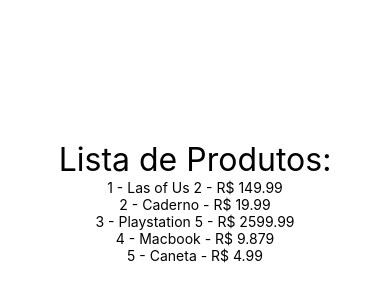
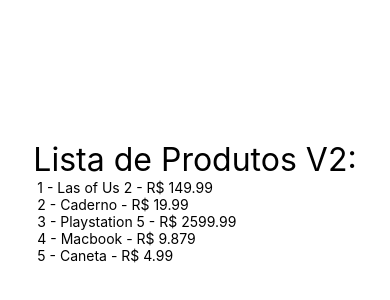
Before and after one commit to vaniamesquita/exerciciosReactNative, a React Native app: screen / in a window 390 px wide. Shown: the part 220-520 px from the top of the page. Built offline with nearby package versions, Linux system fonts and the light colour scheme.

Commit message:
renderizando lista - FlatList

```diff
--- a/src/App.js
+++ b/src/App.js
@@ -1,6 +1,6 @@
 import React from 'react';
 import {View, StyleSheet} from 'react-native';
-import ListaProdutos from './components/produtos/ListaProdutos';
+import ListaProdutosV2 from './components/produtos/ListaProdutosV2';
 
 // import UsuarioLogado from './components/UsuarioLogado';
 // import ParImpar from './components/ParImpar';
@@ -18,7 +18,7 @@
 //componente baseado em função -> funcional
 export default () => (
   <View style={style.App}>
-    <ListaProdutos />
+    <ListaProdutosV2 />
 
 
     {/*
--- /dev/null
+++ b/src/components/produtos/ListaProdutosV2.js
@@ -0,0 +1,22 @@
+import React from 'react'
+import { Text, FlatList , SafeAreaView} from 'react-native'
+import Estilo from '../estilo'
+
+import produtos from './produtos'
+
+export default props => {
+    const produtoRender = ({item}) => {
+        return <Text> {item.id} - {item.nome} - R$ {item.preco}</Text>
+    }
+    return (
+        <SafeAreaView>
+            <Text style={Estilo.txtG}>
+                Lista de Produtos V2:
+            </Text>
+            <FlatList
+                data={produtos}
+                keyExtractor={i => i.id}
+                renderItem={produtoRender}/>
+         </SafeAreaView>
+    )
+}
```
Also changed, not shown: src/components/produtos/produtos.js (line endings or trailing spaces).
